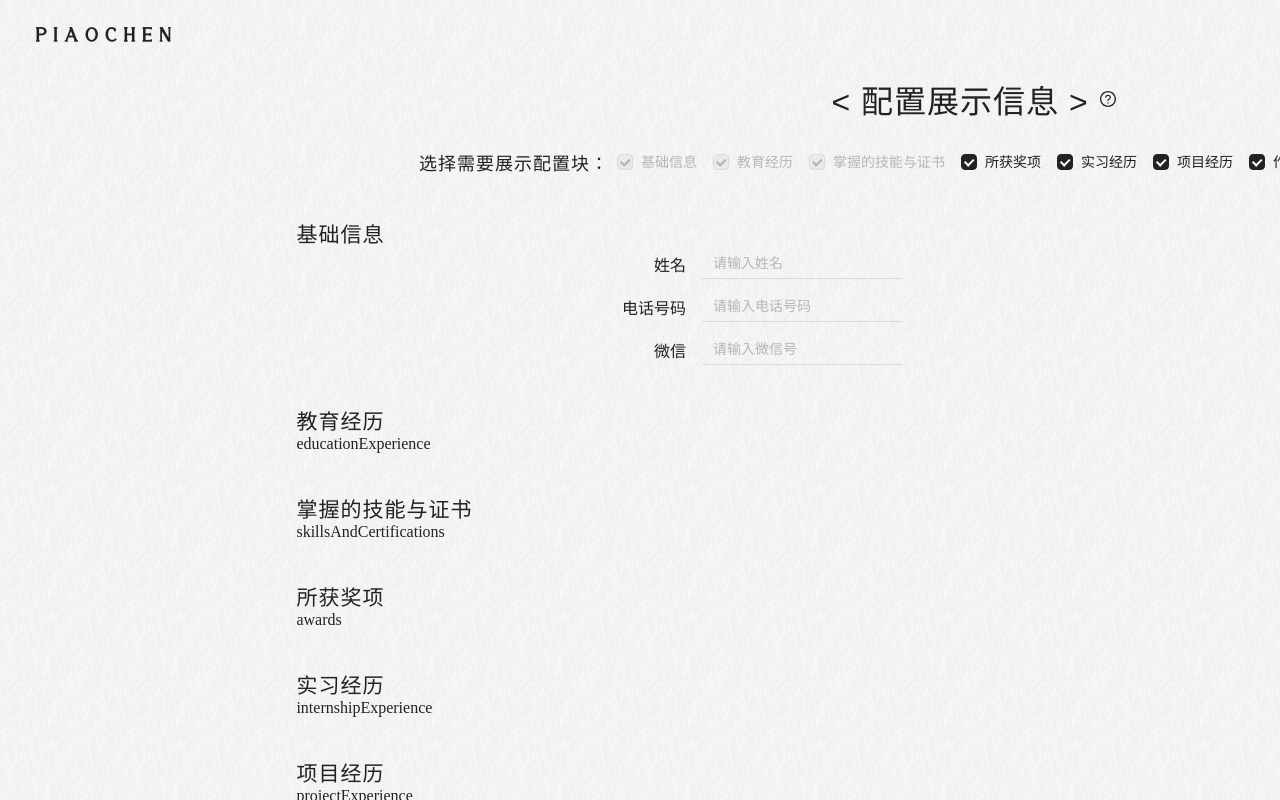
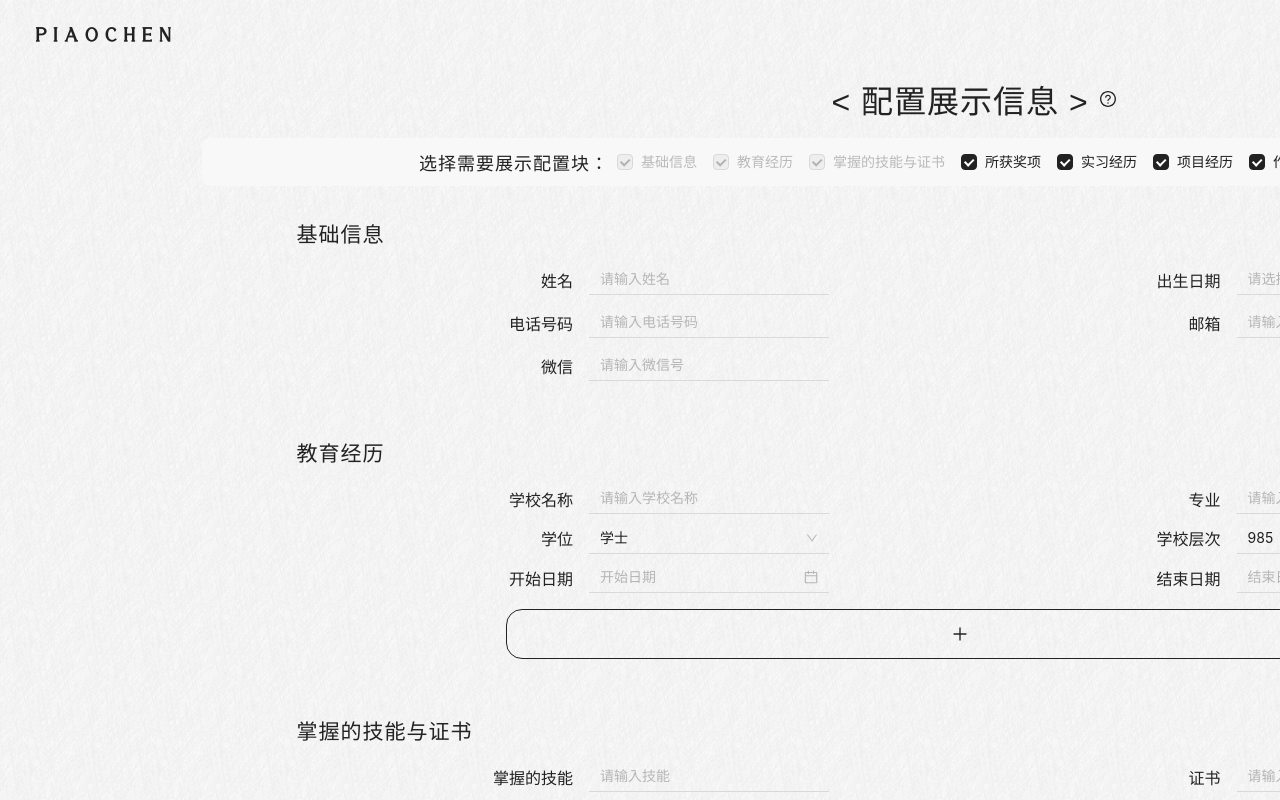
Before and after one commit to HITPC/personalIntroductionPageGenerator, a React (Vite) app: page /edit in a window 1280 px wide. Shown: the top 800 px of the page. Built offline with nearby package versions, Linux system fonts and the light colour scheme.

Commit message:
feat: edit

```diff
--- a/package.json
+++ b/package.json
@@ -16,6 +16,7 @@
     "@types/node": "^22.15.29",
     "antd": "^5.25.4",
     "gsap": "^3.13.0",
+    "nanoid": "^5.1.5",
     "react": "^18.2.0",
     "react-dom": "^18.2.0",
     "react-router": "^7.6.1",
--- a/src/App.tsx
+++ b/src/App.tsx
@@ -20,6 +20,11 @@ function App() {
 						activeBg: "transparent",
 						hoverBg: "transparent",
 					},
+					Select: {
+						selectorBg: "transparent",
+						optionSelectedColor: "#fff",
+						activeOutlineColor: "transparent"
+					},
 				},
 			}}
 		>
--- a/src/index.css
+++ b/src/index.css
@@ -39,3 +39,11 @@ body,
 		min-width: 1920px;
 	}
 }
+
+/* 也是没办法了 */
+.ant-select-selector {
+	border-radius: 0!important;
+	border-top: none!important;
+	border-left: none!important;
+	border-right: none!important;
+}
--- a/src/views/DataEdit/index.module.css
+++ b/src/views/DataEdit/index.module.css
@@ -82,9 +82,11 @@
 	justify-content: center;
 	align-items: center;
 	column-gap: 8px;
-	width: 100%;
+	width: 80%;
 	height: 48px;
+	background-color: var(--bg-color);
 	user-select: none;
+	border-radius: 8px;
 }
 
 .topCheckboxContainerTitle {
@@ -115,12 +117,14 @@
 	color: var(--primary-color);
 	font-size: 21px;
 	letter-spacing: 1px;
+	user-select: none;
 	font-family: "YouYuan", "Microsoft YaHei", "Arial", sans-serif;
 }
 
 .dataContentContainer {
 	width: 100%;
 	display: flex;
+	padding: 16px;
 	justify-content: flex-start;
 	flex-wrap: wrap;
 	align-content: flex-start;
@@ -139,7 +143,7 @@
 }
 
 .inputLabel {
-	width: 50%;
+	width: 20%;
 	display: flex;
 	justify-content: flex-end;
 	align-items: center;
@@ -150,7 +154,7 @@
 }
 
 .input {
-	width: 200px;
+	width: 240px;
 	background-color: transparent;
 	border-radius: 0;
 	border-top: none;
@@ -158,11 +162,101 @@
 	border-right: none;
 }
 
+.eduContainer {
+	width: 100%;
+	box-sizing: border-box;
+	display: flex;
+	justify-content: center;
+	flex-wrap: wrap;
+	align-content: flex-start;
+	row-gap: 16px;
+}
+
+.eduItemContainer {
+	position: relative;
+	width: 100%;
+	display: flex;
+	justify-content: flex-start;
+	flex-wrap: wrap;
+	align-content: flex-start;
+	row-gap: 8px;
+}
+
+.eduAddButton {
+	width: 70%;
+	height: 48px;
+	display: flex;
+	justify-content: center;
+	align-items: center;
+	border: 1px solid var(--primary-color);
+	color: var(--primary-color);
+	border-radius: 16px;
+	transition: background-color 0.25s ease, color 0.25s ease;
+	cursor: pointer;
+}
+
+.eduDeleteButton {
+	position: absolute;
+	right: 0px;
+	top: 8px;
+	font-size: 18px;
+	color: var(--primary-border-light);
+	cursor: pointer;
+	transition: color 0.25s ease;
+}
+
+.eduDeleteButton:hover {
+	color: var(--primary-color);
+}
+
+.eduAddButton:hover {
+	background-color: var(--primary-color);
+	color: var(--bg-color);
+}
+
+.eduMainContainer {
+	width: 100%;
+	display: flex;
+	justify-content: center;
+	flex-wrap: wrap;
+	align-content: flex-start;
+	row-gap: 8px;
+}
+
+.eduDivider {
+	width: 90%;
+	margin: 8px auto;
+	border-bottom: 1px dashed var(--primary-border-light);
+}
+
 .buttonContainer {
 	width: 100%;
 	display: flex;
 	justify-content: center;
 	align-items: center;
+	column-gap: 12px;
+}
+
+.saveButton {
+	display: flex;
+	justify-content: center;
+	align-items: center;
+	user-select: none;
+	cursor: pointer;
+	padding: 12px 24px;
+	transition: all 0.25s ease;
+	text-decoration: none;
+	border: 1px solid var(--primary-color);
+	background-color: transparent;
+	color: var(--primary-color);
+	border-radius: 8px;
+	font-size: 18px;
+	font-family: "YouYuan", "Microsoft YaHei", "Arial", sans-serif;
+}
+
+.saveButton:hover {
+	background-color: var(--primary-color);
+	color: var(--bg-color);
 }
 
 .button {
--- a/src/views/DataEdit/index.tsx
+++ b/src/views/DataEdit/index.tsx
@@ -1,11 +1,13 @@
 import React, { useState, useRef, useEffect } from "react";
 import gsap from "gsap";
-import { Checkbox, Input, DatePicker, Popover } from "antd";
+import { Checkbox, Input, DatePicker, Popover, Select, message } from "antd";
 import { QuestionCircleOutlined } from "@ant-design/icons";
 import type { CheckboxOptionType } from "antd";
 import type { UserDataKey } from "@/types/userData";
 import type { CheckboxChangeSituation } from "@/types/edit";
+import { PlusOutlined, DeleteOutlined } from "@ant-design/icons";
 import type UserData from "@/types/userData";
+import { nanoid } from "nanoid";
 import { useNavigate } from "react-router";
 import style from "./index.module.css";
 
@@ -56,6 +58,8 @@ const Edit: React.FC = () => {
 		topTitleConfigs.map((item) => item.value)
 	);
 
+	const [messageApi, contextHolder] = message.useMessage();
+
 	const [basicData, setBasicData] = useState<UserData["basicData"]>({
 		name: "",
 		birth: "",
@@ -65,14 +69,24 @@ const Edit: React.FC = () => {
 	});
 	const [educationExperience, setEducationExperience] = useState<
 		UserData["educationExperience"]
-	>([]);
+	>([
+		{
+			id: nanoid(),
+			school: "",
+			major: "",
+			degree: "学士",
+			schoolLevel: "985",
+			startDate: "",
+			endDate: "",
+		},
+	]);
 	const [skillsAndCertifications, setSkillsAndCertifications] = useState<
 		UserData["skillsAndCertifications"]
 	>({
-		skills: [],
-		certifications: [],
+		skills: "",
+		certifications: "",
 	});
-	const [awards, setAwards] = useState<UserData["awards"]>([]);
+	const [awards, setAwards] = useState<UserData["awards"]>("");
 	const [internshipExperience, setInternshipExperience] = useState<
 		UserData["internshipExperience"]
 	>([]);
@@ -95,7 +109,7 @@ const Edit: React.FC = () => {
 			setBasicData(parsedData.basicData);
 			setEducationExperience(parsedData.educationExperience);
 			setSkillsAndCertifications(parsedData.skillsAndCertifications);
-			setAwards(parsedData.awards || []);
+			setAwards(parsedData.awards || "");
 			setInternshipExperience(parsedData.internshipExperience || []);
 			setProjectExperience(parsedData.projectExperience || []);
 			setWorksShow(parsedData.worksShow || { title: "", description: "" });
@@ -150,6 +164,11 @@ const Edit: React.FC = () => {
 				});
 			}
 		} else if (changeSituation.addOrDel === "del") {
+			switch (changeSituation.target) {
+				case "awards":
+					setAwards("");
+					break;
+			}
 			const delDataContainer =
 				dataContainerRefs.current[changeSituation.target];
 			if (delDataContainer) {
@@ -177,38 +196,74 @@ const Edit: React.FC = () => {
 		}
 	};
 
-	const onNameInputChange = (e: React.ChangeEvent<HTMLInputElement>) => {
+	const onBasicDataInputChange = (key: string, value: string) => {
 		setBasicData((prev) => {
 			return {
 				...prev,
-				name: e.target.value,
+				[key]: value,
 			};
 		});
 	};
 
-	const onPhoneInputChange = (e: React.ChangeEvent<HTMLInputElement>) => {
-		setBasicData((prev) => {
-			return {
+	const addEducationExperience = () => {
+		setEducationExperience((prev) => {
+			return [
 				...prev,
-				phone: e.target.value,
-			};
+				{
+					id: nanoid(),
+					school: "",
+					major: "",
+					degree: "学士",
+					schoolLevel: "985",
+					startDate: "",
+					endDate: "",
+				},
+			];
 		});
 	};
 
-	const onEmailInputChange = (e: React.ChangeEvent<HTMLInputElement>) => {
-		setBasicData((prev) => {
-			return {
-				...prev,
-				email: e.target.value,
-			};
+	const deleteEducationExperience = (index: number) => {
+		setEducationExperience((prev) => {
+			const newExperience = [...prev];
+			newExperience.splice(index, 1);
+			return newExperience;
 		});
 	};
 
-	const onWxInputChange = (e: React.ChangeEvent<HTMLInputElement>) => {
-		setBasicData((prev) => {
+	const onEduExpInputChange = (key: string, value: string, index: number) => {
+		setEducationExperience((prev) => {
+			const newExperience = [...prev];
+			newExperience[index] = {
+				...newExperience[index],
+				[key]: value,
+			};
+			return newExperience;
+		});
+	};
+
+	const onEduExpDateChange = (
+		dateString: string | string[],
+		startOrEnd: "startDate" | "endDate",
+		index: number
+	) => {
+		setEducationExperience((prev) => {
+			const newExperience = [...prev];
+			newExperience[index] = {
+				...newExperience[index],
+				[startOrEnd]: dateString,
+			};
+			return newExperience;
+		});
+	};
+
+	const onSkillsAndCertificationsChange = (
+		key: "skills" | "certifications",
+		value: string
+	) => {
+		setSkillsAndCertifications((prev) => {
 			return {
 				...prev,
-				wx: e.target.value,
+				[key]: value,
 			};
 		});
 	};
@@ -222,7 +277,7 @@ const Edit: React.FC = () => {
 							<p className={style.inputLabel}>姓名</p>
 							<Input
 								allowClear
-								onChange={onNameInputChange}
+								onChange={(e) => onBasicDataInputChange("name", e.target.value)}
 								value={basicData.name}
 								placeholder="请输入姓名"
 								className={style.input}
@@ -241,7 +296,9 @@ const Edit: React.FC = () => {
 							<p className={style.inputLabel}>电话号码</p>
 							<Input
 								allowClear
-								onChange={onPhoneInputChange}
+								onChange={(e) =>
+									onBasicDataInputChange("phone", e.target.value)
+								}
 								value={basicData.phone}
 								placeholder="请输入电话号码"
 								className={style.input}
@@ -251,7 +308,9 @@ const Edit: React.FC = () => {
 							<p className={style.inputLabel}>邮箱</p>
 							<Input
 								allowClear
-								onChange={onEmailInputChange}
+								onChange={(e) =>
+									onBasicDataInputChange("email", e.target.value)
+								}
 								value={basicData.email}
 								placeholder="请输入邮箱"
 								className={style.input}
@@ -261,7 +320,7 @@ const Edit: React.FC = () => {
 							<p className={style.inputLabel}>微信</p>
 							<Input
 								allowClear
-								onChange={onWxInputChange}
+								onChange={(e) => onBasicDataInputChange("wx", e.target.value)}
 								value={basicData.wx}
 								placeholder="请输入微信号"
 								className={style.input}
@@ -270,11 +329,150 @@ const Edit: React.FC = () => {
 					</>
 				);
 			case "educationExperience":
-				return <div>{title}</div>;
+				return (
+					<div className={style.eduContainer}>
+						{educationExperience.map((item, index) => (
+							<div className={style.eduMainContainer} key={item.id}>
+								<div className={style.eduItemContainer}>
+									<DeleteOutlined
+										className={style.eduDeleteButton}
+										onClick={() => deleteEducationExperience(index)}
+									/>
+									<div className={style.inputContainer}>
+										<p className={style.inputLabel}>学校名称</p>
+										<Input
+											allowClear
+											onChange={(e) =>
+												onEduExpInputChange("school", e.target.value, index)
+											}
+											value={item.school}
+											placeholder="请输入学校名称"
+											className={style.input}
+										></Input>
+									</div>
+									<div className={style.inputContainer}>
+										<p className={style.inputLabel}>专业</p>
+										<Input
+											allowClear
+											onChange={(e) =>
+												onEduExpInputChange("major", e.target.value, index)
+											}
+											value={item.major}
+											placeholder="请输入专业"
+											className={style.input}
+										></Input>
+									</div>
+									<div className={style.inputContainer}>
+										<p className={style.inputLabel}>学位</p>
+										<Select
+											defaultValue="学士"
+											onChange={(value) =>
+												onEduExpInputChange("degree", value, index)
+											}
+											className={style.input}
+											options={[
+												{ value: "学士", label: "学士" },
+												{ value: "硕士", label: "硕士" },
+												{ value: "博士", label: "博士" },
+												{ value: "其他", label: "其他 " },
+											]}
+										/>
+									</div>
+									<div className={style.inputContainer}>
+										<p className={style.inputLabel}>学校层次</p>
+										<Select
+											defaultValue="985"
+											onChange={(value) =>
+												onEduExpInputChange("degree", value, index)
+											}
+											className={style.input}
+											options={[
+												{ value: "985", label: "985" },
+												{ value: "211", label: "211" },
+												{ value: "QS100", label: "QS100" },
+												{ value: "双一流", label: "双一流" },
+												{ value: "Other", label: "Other" },
+											]}
+										/>
+									</div>
+									<div className={style.inputContainer}>
+										<p className={style.inputLabel}>开始日期</p>
+										<DatePicker
+											className={style.input}
+											value={item.startDate ? new Date(item.startDate) : null}
+											placeholder="开始日期"
+											onChange={(_, dateStr) =>
+												onEduExpDateChange(dateStr, "startDate", index)
+											}
+										/>
+									</div>
+									<div className={style.inputContainer}>
+										<p className={style.inputLabel}>结束日期</p>
+										<DatePicker
+											className={style.input}
+											value={item.endDate ? new Date(item.endDate) : null}
+											placeholder="结束日期"
+											onChange={(_, dateStr) =>
+												onEduExpDateChange(dateStr, "endDate", index)
+											}
+										/>
+									</div>
+								</div>
+								{index !== educationExperience.length - 1 && (
+									<div className={style.eduDivider}></div>
+								)}
+							</div>
+						))}
+						<div
+							className={style.eduAddButton}
+							onClick={addEducationExperience}
+						>
+							<PlusOutlined />
+						</div>
+					</div>
+				);
 			case "skillsAndCertifications":
-				return <div>{title}</div>;
+				return (
+					<>
+						<div className={style.inputContainer}>
+							<p className={style.inputLabel}>掌握的技能</p>
+							<Input
+								onChange={(e) =>
+									onSkillsAndCertificationsChange("skills", e.target.value)
+								}
+								value={skillsAndCertifications.skills}
+								placeholder="请输入技能"
+								className={style.input}
+							/>
+						</div>
+						<div className={style.inputContainer}>
+							<p className={style.inputLabel}>证书</p>
+							<Input
+								onChange={(e) =>
+									onSkillsAndCertificationsChange(
+										"certifications",
+										e.target.value
+									)
+								}
+								value={skillsAndCertifications.certifications}
+								placeholder="请输入证书"
+								className={style.input}
+							/>
+						</div>
+					</>
+				);
 			case "awards":
-				return <div>{title}</div>;
+				return <div className={style.inputContainer}>
+							<p className={style.inputLabel}>获奖情况</p>
+							<Input
+								onChange={(e) =>
+									setAwards(e.target.value)
+								}
+								value={skillsAndCertifications.certifications}
+								placeholder="请输入获奖情况"
+								className={style.input}
+							/>
+						</div>;
 			case "internshipExperience":
 				return <div>{title}</div>;
 			case "projectExperience":
@@ -288,8 +486,7 @@ const Edit: React.FC = () => {
 		}
 	};
 
-	const navigate = useNavigate();
-	const toPreview = () => {
+	const save = () => {
 		const userData: UserData = {
 			basicData,
 			educationExperience,
@@ -302,10 +499,18 @@ const Edit: React.FC = () => {
 			finalMotto,
 		};
 		localStorage.setItem("userData", JSON.stringify(userData));
+		messageApi.success("本地保存成功!");
+	};
+
+	const navigate = useNavigate();
+	const toPreview = () => {
+		save();
 		navigate(`/preview?template=${template}`);
 	};
 
 	return (
+		<>
+			{contextHolder}
 			<div className={style.container}>
 				<div className={style.header}>
 					<a
@@ -321,7 +526,7 @@ const Edit: React.FC = () => {
 				</div>
 				<div className={style.titleContainer}>
 					<span className={style.mainTitle}>{"< 配置展示信息 >"}</span>
-				<Popover content="下方字段均未配置校验，为保证效果，请您填写正确的内容。信息均为本地存储，刷新页面后会丢失">
+					<Popover content="下方字段均未配置校验，为保证效果，请您填写正确的内容。填写的信息为本地存储，不会上传。">
 						<QuestionCircleOutlined className={style.titleExplain} />
 					</Popover>
 				</div>
@@ -360,11 +565,15 @@ const Edit: React.FC = () => {
 					</div>
 				</div>
 				<div className={style.buttonContainer}>
+					<button className={style.saveButton} onClick={save}>
+						保存
+					</button>
 					<button className={style.button} onClick={toPreview}>
 						预览结果
 					</button>
 				</div>
 			</div>
+		</>
 	);
 };
 
```
Also changed, not shown: src/types/userData.ts (+5 -4 lines), 1 other file (tests, documents, lock files or other folders). Lines whose indentation alone changed are shown as unchanged.
